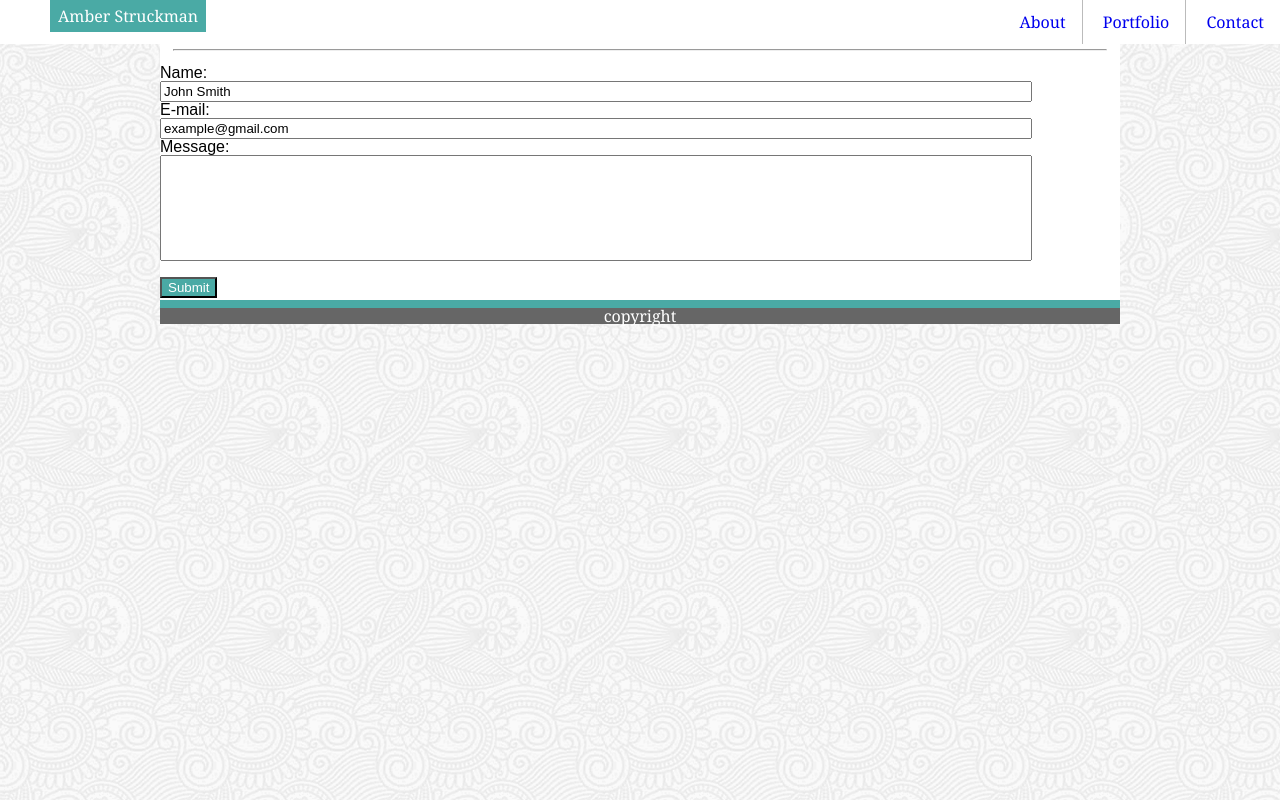
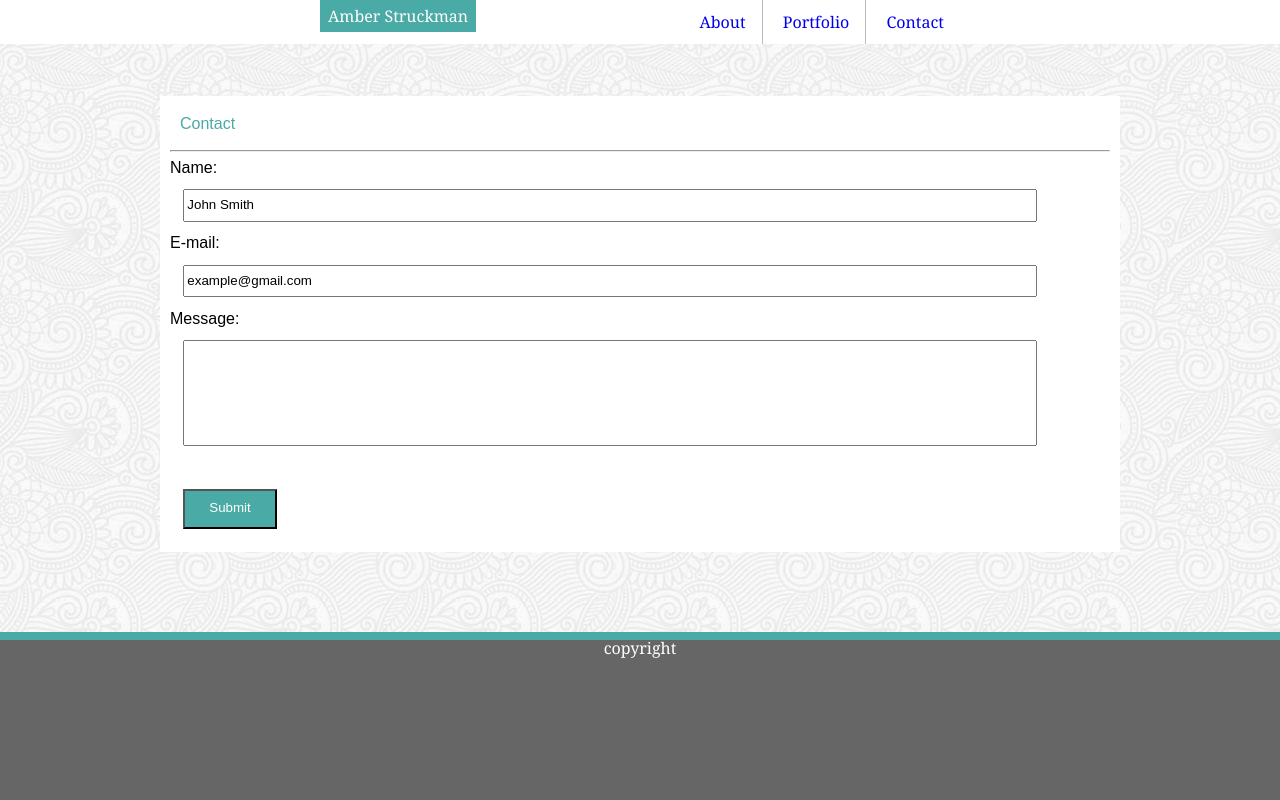
Before and after one commit to amberstruckman/Basic-Portfolio, a plain HTML site: page contact.html in a window 1280 px wide. Drawn offline with Linux system fonts and the light colour scheme; files that its build step writes are made by us from their sources.

Commit message:
header and footer much better and some formatting improved.  still need to fix portfolio images

```diff
--- a/assets/css/style.css
+++ b/assets/css/style.css
@@ -8,7 +8,7 @@ body {
 }
 
 header {
-    position: absolute;;
+    position: absolute;
     display:block;
     width: 100%;
     background: #ffffff;
@@ -34,9 +34,15 @@ h1 {
     line-height: 100%;
     padding: 8px;
     margin: 0;
-    margin-left: 50px;
+
     z-index: 0;
 }
+
+.headerContainer
+{width: 960px;
+    width: 50%;
+    margin: 0 auto;}
+
 img {
     float: left;
     padding: 10px;
@@ -62,8 +68,9 @@ article {
     margin-left: auto;
     margin-right: auto;
     margin-bottom: auto;
-    margin-top: auto;
+    margin-top: 10%;
     min-height: 300px;
+    padding:10px;
 }
 
 ul {
@@ -110,13 +117,16 @@ nav {
     float: right;
 }
 
-hr{
+
+
+input {
+    width: 90%;
+    line-height: 20pt;
     margin: 10pt;
 }
 
-input {
-    width: 90%;
-}
+hr  { size: 10pt;}
+
 
 .message {
     height: 100px;
@@ -126,6 +136,7 @@ input {
     width: auto;
     background-color: #4aaaa5;
     color: #ffffff;
+    width: 7em;  height: 3em;
 }
 
 div.image1container {
@@ -149,13 +160,18 @@ div.image1container {
 }
 
     footer{
-        position:relative;
+        clear: both;
+        position: absolute;
     display:block;
-    max-width: 100%;
+    width: 100%;
+    height: 20%;
+    bottom:0;
+    left:0;
    text-align: center;
    color: #ffffff;
     font-family: 'Georgia', Times, Times New Roman, serif;
         background-color: #666666;
         border-top: 8px solid #4aaaa5;
 
+
     }
--- a/contact.html
+++ b/contact.html
@@ -12,6 +12,7 @@
 
 <body>
         <header>
+                <div class= "headerContainer">
                 <h1 id="nameLogo">Amber Struckman</h1>
         <nav>
             <ul>
@@ -20,8 +21,8 @@
                             <li><a href="contact.html">Contact</a></li>
                     </ul>
             </nav>
+        </div>
         </header>
-
       <article>
             <h1>  Contact </h1>
             <hr>
```
Also changed, not shown: index.html (+2 -0 lines), portfolio.html (+2 -0 lines). Lines whose indentation alone changed are shown as unchanged.
